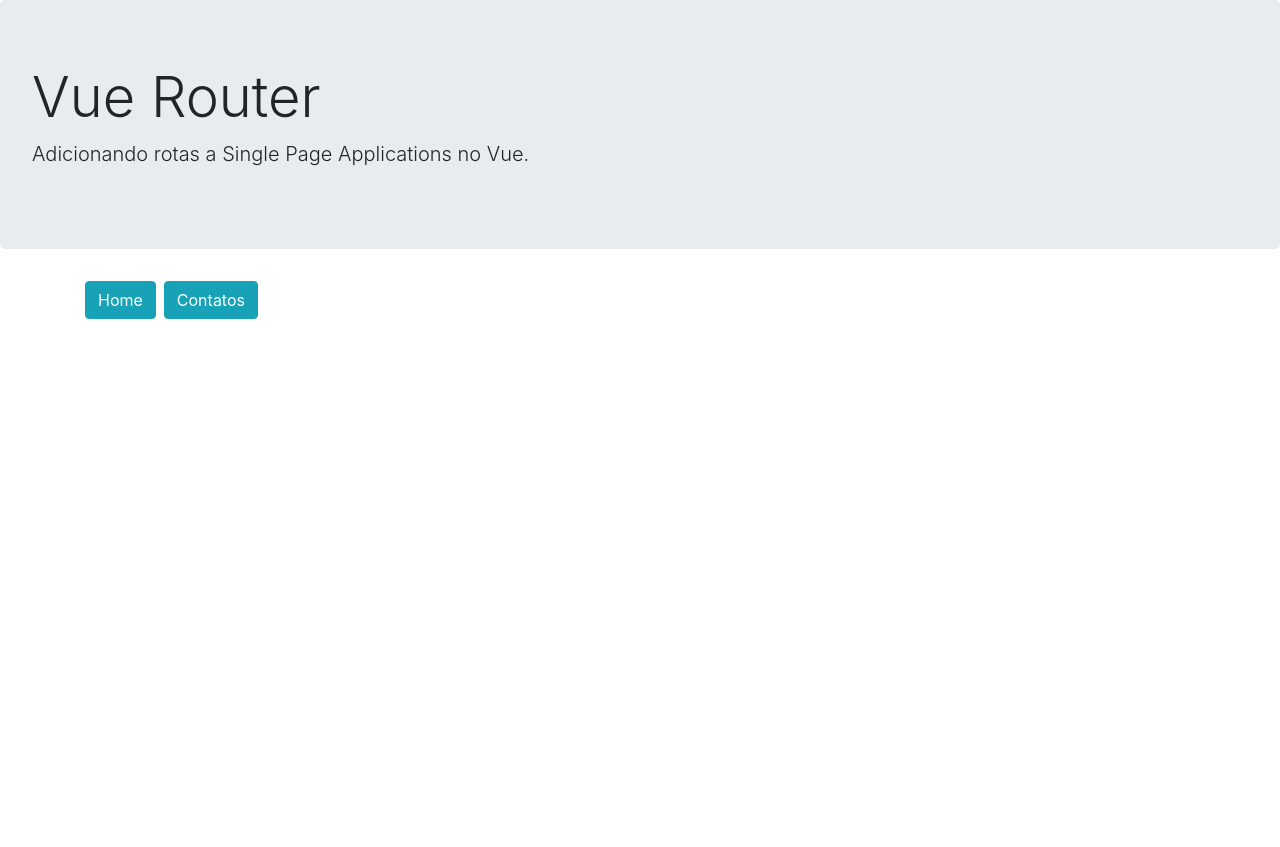
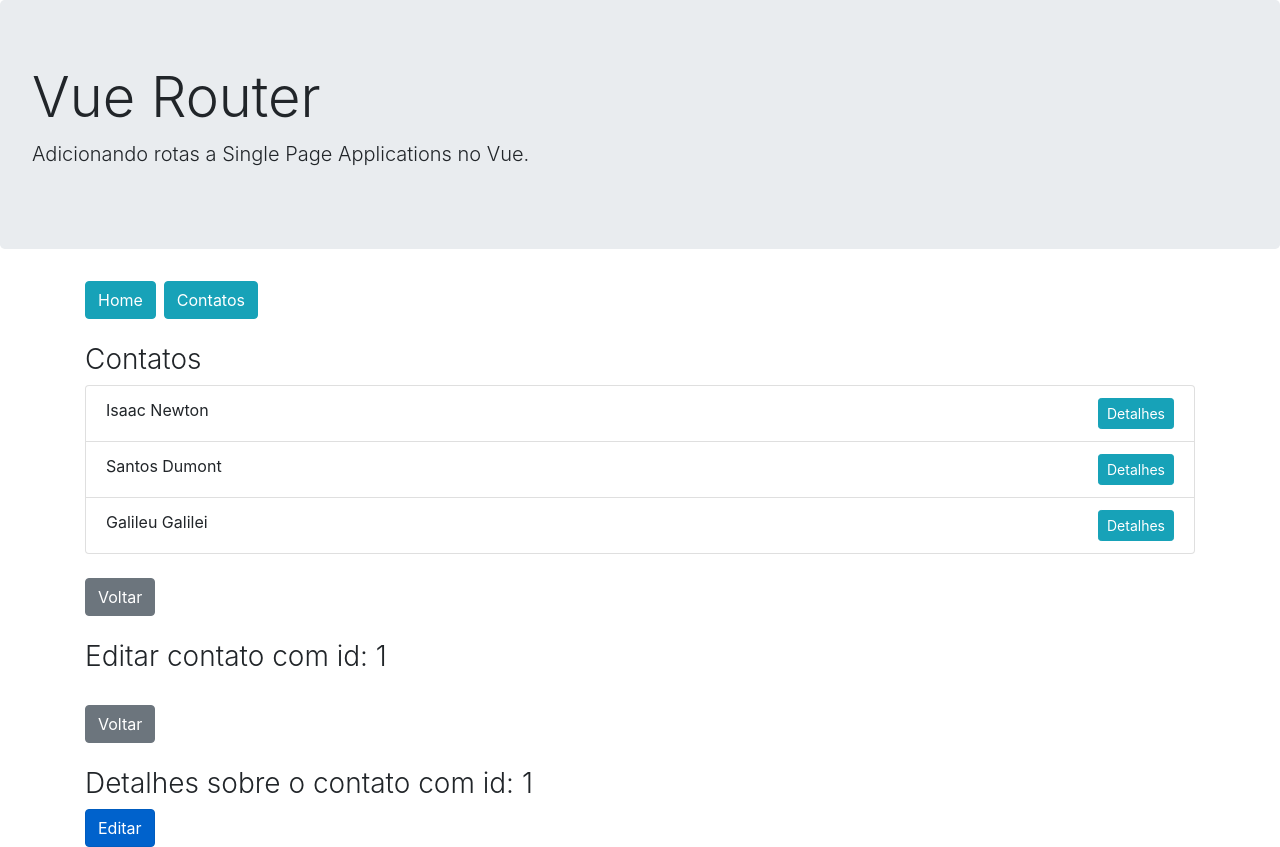
Before and after one commit to JudsonRodrigues/vue-router-spa, a Vue app: page /contatos/1/editar in a window 1280 px wide. Before the commit the page ends 800 px from the top, so only its background shows below. Built offline with nearby package versions, Linux system fonts and the light colour scheme.

Commit message:
Router link default e rota de editar

```diff
--- a/src/router.js
+++ b/src/router.js
@@ -4,6 +4,7 @@
 import Contatos from './views/contatos/Contatos'
 import ContatoDetalhes from './views/contatos/ContatoDetalhes.vue'
 import ContatosHome from './views/contatos/ContatosHome.vue'
+import ContatoEditar from './views/contatos/ContatoEditar'
 import Home from './views/Home'
 
 Vue.use(VueRouter)
@@ -17,6 +18,12 @@
             component: Contatos,
             children: [
                 { path: ':id', component: ContatoDetalhes, name: 'contato' }, // http://localhost:8080/contatos/1
+                {
+                    path: ':id/editar', components: {
+                        default: ContatoEditar,
+                        'contato-detalhes': ContatoDetalhes
+                    }
+                }, // http://localhost:8080/contatos/1/editar
                 { path: '', component: ContatosHome }
             ]
 
--- a/src/views/contatos/ContatoDetalhes.vue
+++ b/src/views/contatos/ContatoDetalhes.vue
@@ -1,5 +1,9 @@
 <template>
-	<h3 class="font-weight-light">Detalhes sobre o contato com id: {{id}}</h3>
+	<div>
+		<h3 class="font-weight-light">Detalhes sobre o contato com id: {{id}}</h3>
+
+		<router-link :to="`/contatos/${this.id}/editar`" class="btn btn-primary">Editar</router-link>
+	</div>
 </template>
 
 <script>
--- /dev/null
+++ b/src/views/contatos/ContatoEditar.vue
@@ -0,0 +1,11 @@
+<template>
+	<div>
+		<h3 class="font-weight-light">Editar contato com id: {{$route.params.id}}</h3>
+
+		<button class="btn btn-secondary mt-4 mb-4" @click="$router.back()">Voltar</button>
+	</div>
+</template>
+
+<script>
+export default {};
+</script>
--- a/src/views/contatos/Contatos.vue
+++ b/src/views/contatos/Contatos.vue
@@ -3,6 +3,7 @@
 		<ContatosLista></ContatosLista>
 
 		<router-view></router-view>
+		<router-view name="contato-detalhes"></router-view>
 	</div>
 </template>
 
```
